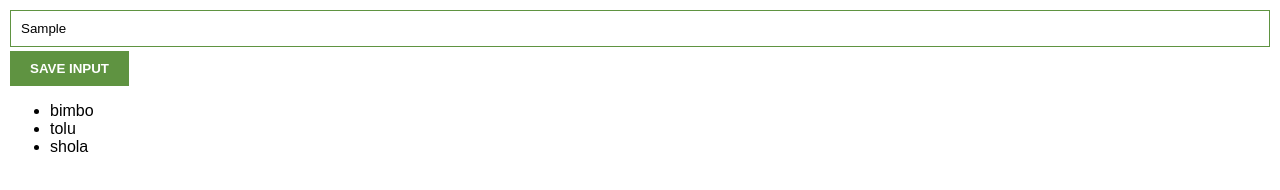
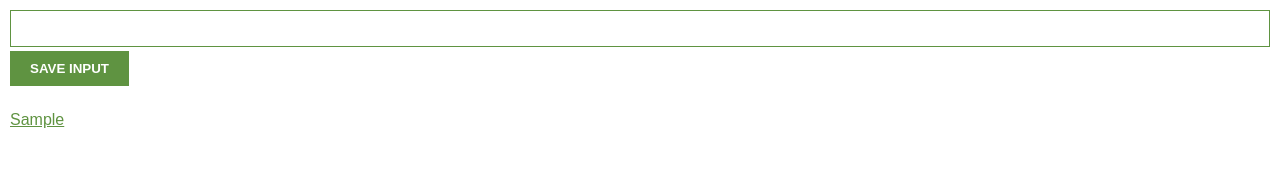
Before and after one commit to luwaden/extension, a browser extension: page index.html in a window 1280 px wide. Both pictures are taken after typing "Sample" into the empty fields and a click on the button "SAVE INPUT". Drawn offline with Linux system fonts and the light colour scheme.

Commit message:
first  commit

```diff
--- a/index.js
+++ b/index.js
@@ -1,15 +1,30 @@
 
-  let myLeads = ["bimbo ", "tolu ", "shola"]
+ //
+ let myLeads = []
   const inputEl = document.getElementById("input-el")
   const inputBtn = document.getElementById("input-btn")
   const ulEl = document.getElementById("ul-el")
 
-console.log(ulEl)
+  localStorage.setItem("myLeads", "www.protostreat.com")
 
   inputBtn.addEventListener("click", function() {
     myLeads.push(inputEl.value)
-    console.log (myLeads)
+    inputEl.value = ""
+    renderLeads ()
+
   } )
+
+  function renderLeads() {
+  let listItems = ""
   for (let i = 0; i < myLeads.length; i++) {
-    ulEl.innerHTML += "<li>" + myLeads[i] + "</li>"
+    listItems += `
+    <li>
+       <a target='_blank' href='${myLeads[i]}'>
+       ${myLeads[i]}
+        </a>
+    </li>
+       `
   }
+    ulEl.innerHTML = listItems
+
+  }
--- a/style.css
+++ b/style.css
@@ -2,6 +2,7 @@ body {
     margin: 0;
     padding: 10px;
     font-family: Arial, Helvetica, sans-serif;
+    min-width: 400px;
 }
 
 
@@ -20,3 +21,18 @@ button {
     border: none;
     font-weight: bold;
 }
+
+ul {
+     margin-top: 20px;
+     list-style: none;
+     padding-left: 0;
+
+}
+
+li  a {
+    color: #5f9341;
+}
+
+li {
+    padding-top:5px ;
+}
```
Also changed, not shown: index.html (+3 -1 lines), manifest.json (added), tracker_icon.jfif (added).
